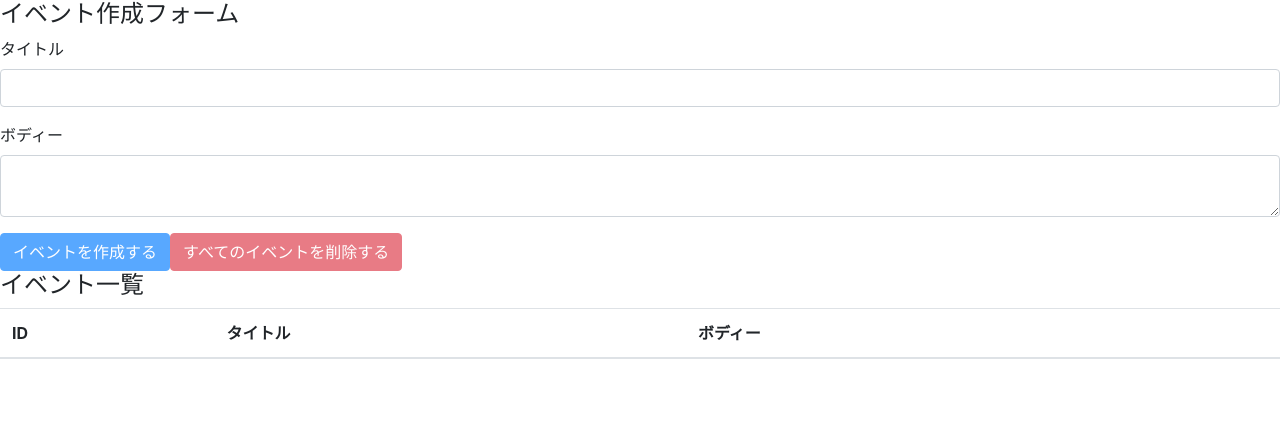
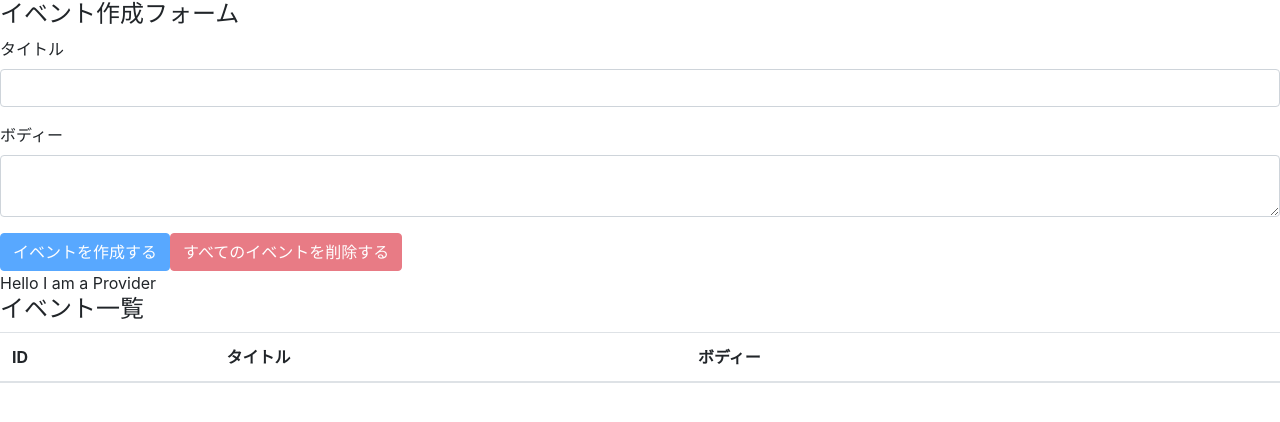
Before and after one commit to nargok/react_hook_study, a React app: page / in a window 1280 px wide. Shown: the top 422 px of the page. Built offline with nearby package versions, Linux system fonts and the light colour scheme.

Commit message:
setup react contex provider

```diff
--- a/src/components/App.js
+++ b/src/components/App.js
@@ -4,16 +4,19 @@
 
 import EventForm from './eventForm';
 import Events from '../components/events';
+import AppContext from '../contexts/AppContext';
 import reducer from '../reducers/index';
 
 const App = () => {
   const [state, dispatch] = useReducer(reducer, [])
 
   return (
-    <div className="container-fruid">
-      <EventForm state={state} dispatch={dispatch} />
-      <Events state={state} dispatch={dispatch} />
-    </div>
+    <AppContext.Provider value={'Hello I am a Provider'}>
+      <div className="container-fruid">
+        <EventForm state={state} dispatch={dispatch} />
+        <Events state={state} dispatch={dispatch} />
+      </div>
+  </AppContext.Provider>
   );
 }
 
--- a/src/components/events.js
+++ b/src/components/events.js
@@ -1,10 +1,13 @@
-import React from 'react'
+import React, { useContext }  from 'react'
 
 import Event from './event'
+import AppContext from '../contexts/AppContext'
 
 const Events = ({ state, dispatch }) => {
+  const value = useContext(AppContext)
   return (
     <>
+      <div>{value}</div>
       <h4>イベント一覧</h4>
       <table className="table table-hover">
         <thead>
--- a/src/contexts/AppContext.js
+++ b/src/contexts/AppContext.js
@@ -1,5 +1,5 @@
-import { creareContext } from 'react'
+import { createContext } from 'react'
 
-const AppContext = creareContext()
+const AppContext = createContext()
 
 export default AppContext
```
